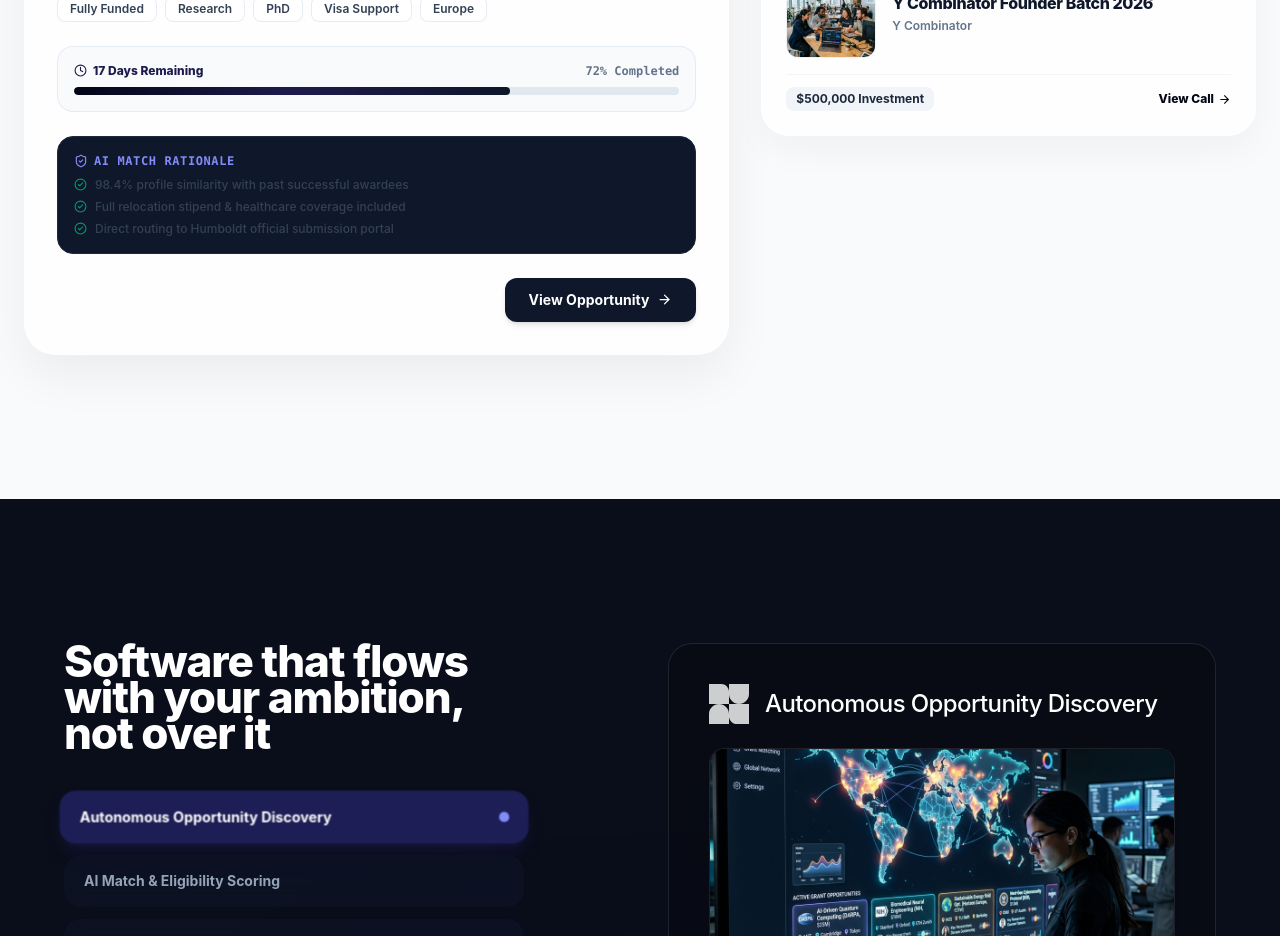
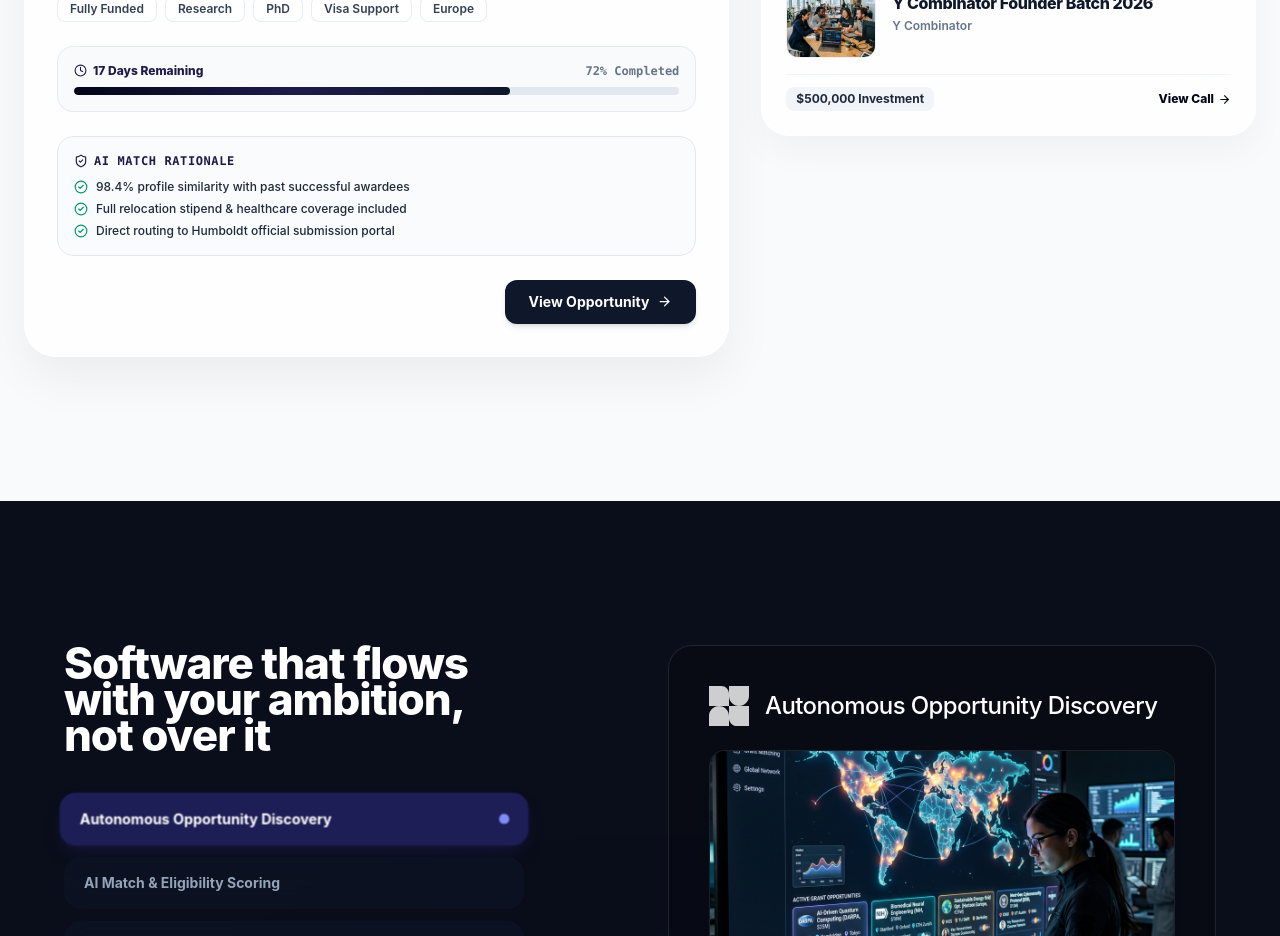
Before and after one commit to yagyaXsen/Nexora, a React (Vite) app in the folder frontend/: page / in a window 1280 px wide. Shown: the part 2900-3836 px from the top of the page. Built offline with nearby package versions, Linux system fonts and the light colour scheme; no server answers.

Commit message:
Remove dark background block from AI Match Rationale panel in OpportunityShowcase

```diff
--- a/frontend/src/components/landing/OpportunityShowcase.jsx
+++ b/frontend/src/components/landing/OpportunityShowcase.jsx
@@ -293,14 +293,14 @@
             </div>
 
             {/* AI Insights Panel */}
-            <div className="bg-slate-900 border border-slate-800 text-white rounded-2xl p-4 mb-6 relative z-10 space-y-2">
-              <p className="text-xs font-bold uppercase tracking-wider text-indigo-400 flex items-center gap-1.5 font-mono">
-                <ShieldCheck size={14} className="text-indigo-400" /> AI Match Rationale
+            <div className="bg-slate-50/80 border border-slate-200 rounded-2xl p-4 mb-6 relative z-10 space-y-2.5">
+              <p className="text-xs font-extrabold uppercase tracking-wider text-indigo-950 flex items-center gap-1.5 font-mono">
+                <ShieldCheck size={14} className="text-indigo-950" /> AI Match Rationale
               </p>
               <div className="space-y-1.5">
                 {featuredOpportunity.aiInsights.map((insight, idx) => (
-                  <p key={idx} className="text-xs font-medium text-slate-700 flex items-center gap-2">
-                    <CheckCircle2 size={13} className="text-emerald-600 shrink-0" />
+                  <p key={idx} className="text-xs font-medium text-slate-800 flex items-center gap-2">
+                    <CheckCircle2 size={14} className="text-emerald-600 shrink-0" />
                     <span>{insight}</span>
                   </p>
                 ))}
```
